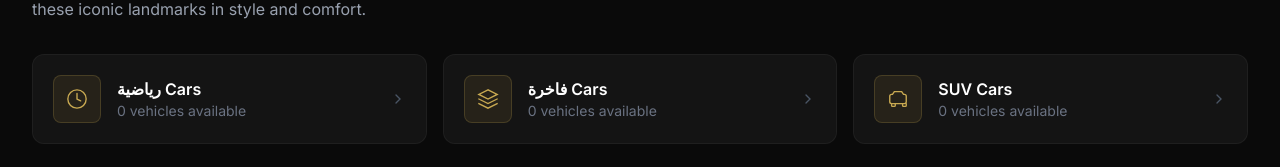
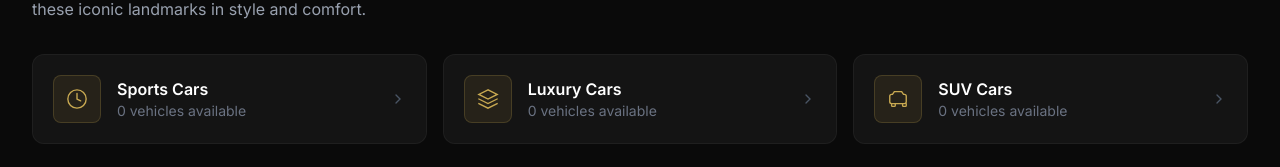
Before and after one commit to iSachinnayi/vip-luxury-car-rental, a Next.js app: page /en/location/abu-dhabi in a window 1280 px wide. Shown: the part 386-553 px from the top of the page. Built offline with nearby package versions, Linux system fonts and the light colour scheme; no server answers; a web font is replaced by a local one.

Commit message:
Fix CategoryQuickLinks EN labels + add data folder to deploy

```diff
--- a/src/components/CategoryQuickLinks.tsx
+++ b/src/components/CategoryQuickLinks.tsx
@@ -13,10 +13,10 @@ interface CategoryQuickLinksProps {
 
 const CATEGORIES = ["Sports", "Luxury", "SUV"] as const;
 
-const CATEGORY_AR: Record<string, string> = {
-  Sports: "رياضية",
-  Luxury: "فاخرة",
-  SUV: "SUV",
+const CATEGORY_LABELS: Record<string, string> = {
+  Sports: "Sports Cars",
+  Luxury: "Luxury Cars",
+  SUV: "SUV Cars",
 };
 
 const ICONS: Record<string, React.ReactNode> = {
@@ -63,7 +63,7 @@ export default async function CategoryQuickLinks({ emirateSlug }: CategoryQuickL
               </div>
               <div className="min-w-0">
                 <div className="text-white font-semibold text-sm sm:text-base group-hover:text-gold transition-colors">
-                  {t("categoryCarType", { type: CATEGORY_AR[cat] || cat })}
+                  {CATEGORY_LABELS[cat] || cat}
                 </div>
                 <div className="text-gray-500 text-xs sm:text-sm">
                   {t("vehiclesAvailable", { count: catCounts[cat] })}
```
